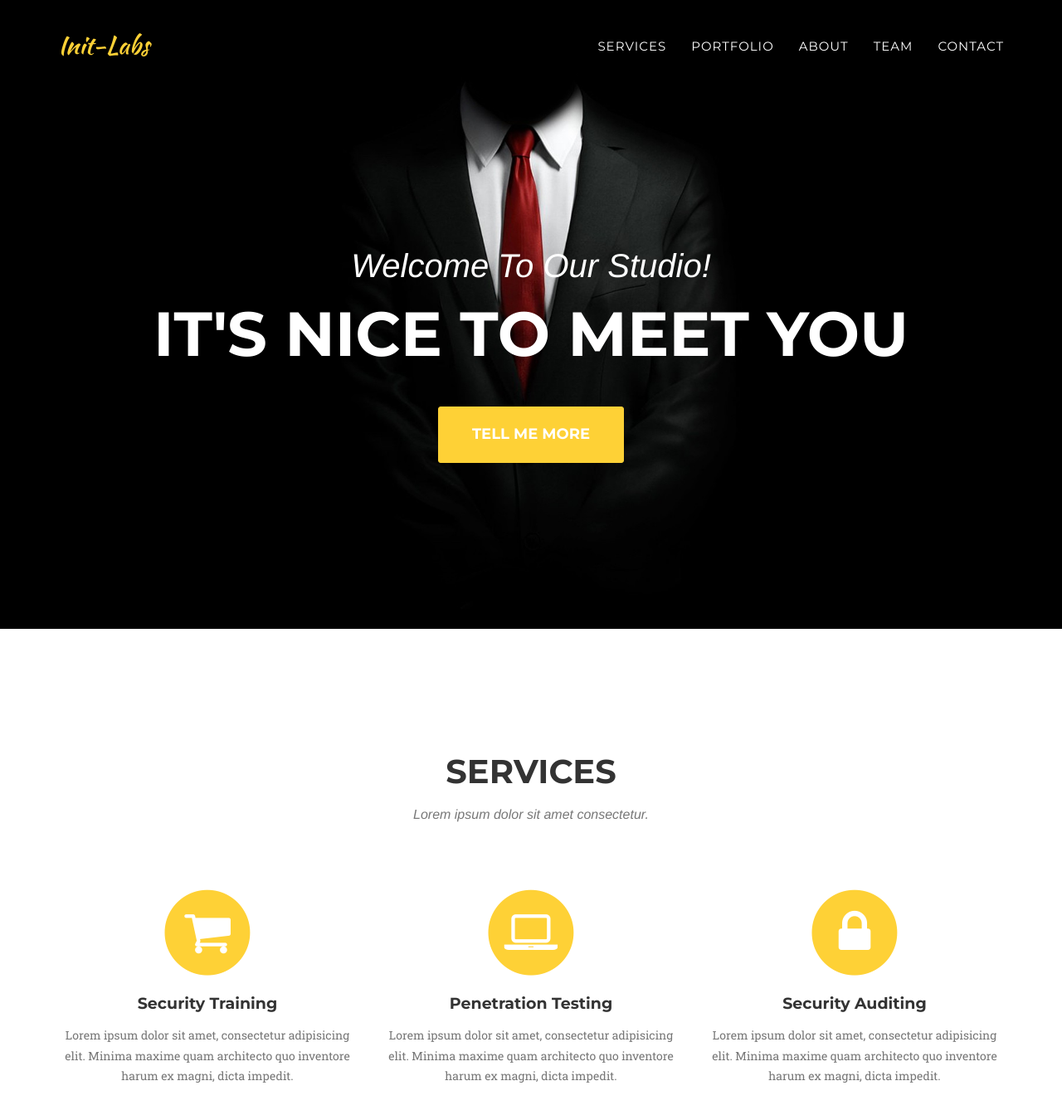
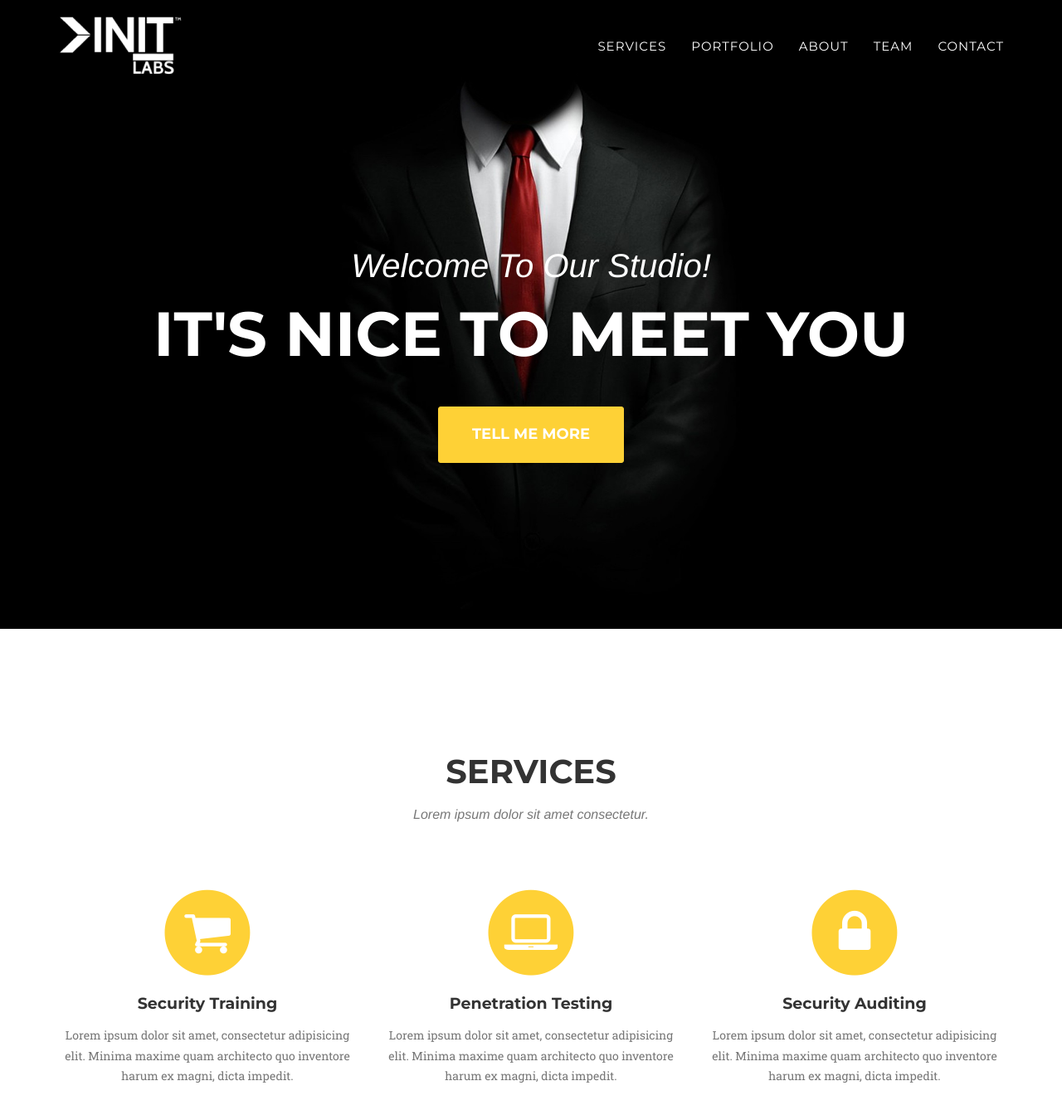
Before and after one commit to 0daylabs/test, a Jekyll site: the page built from index.html, in a window 1280 px wide and 1400 px high. Shown: the top 1344 px of the window at 83% size. Built offline with Jekyll 4.4.1, drawn with Linux system fonts in a browser that asks for light colours; some web fonts are replaced.

Commit message:
Added the logo of company

```diff
--- /dev/null
+++ b/_includes/css/style.css
@@ -0,0 +1,3 @@
+.navbar-brand {
+    margin-top: -27px;
+}
--- a/_includes/header.html
+++ b/_includes/header.html
@@ -9,7 +9,7 @@
                     <span class="icon-bar"></span>
                     <span class="icon-bar"></span>
                 </button>
-                <a class="navbar-brand page-scroll" href="#page-top">{{site.title}}</a>
+                <a class="navbar-brand page-scroll" href="#page-top"><img src="img/company_nobg.png"/></a>
             </div>
 
             <!-- Collect the nav links, forms, and other content for toggling -->
--- a/_layouts/style.css
+++ b/_layouts/style.css
@@ -1,2 +1,3 @@
 {% include css/bootstrap.min.css %}
+{% include css/style.css %}
 {% include css/agency.css %}
```
Also changed, not shown: img/company_nobg.png (added).
